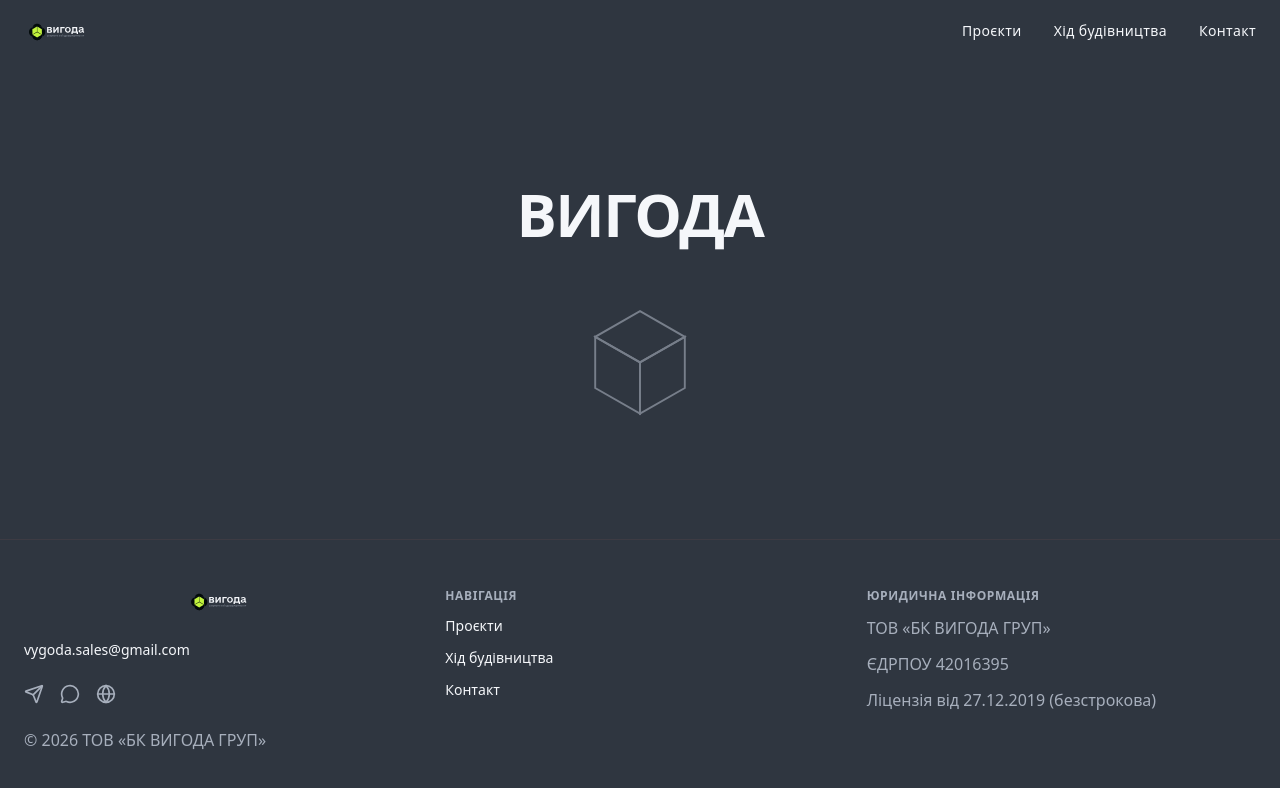
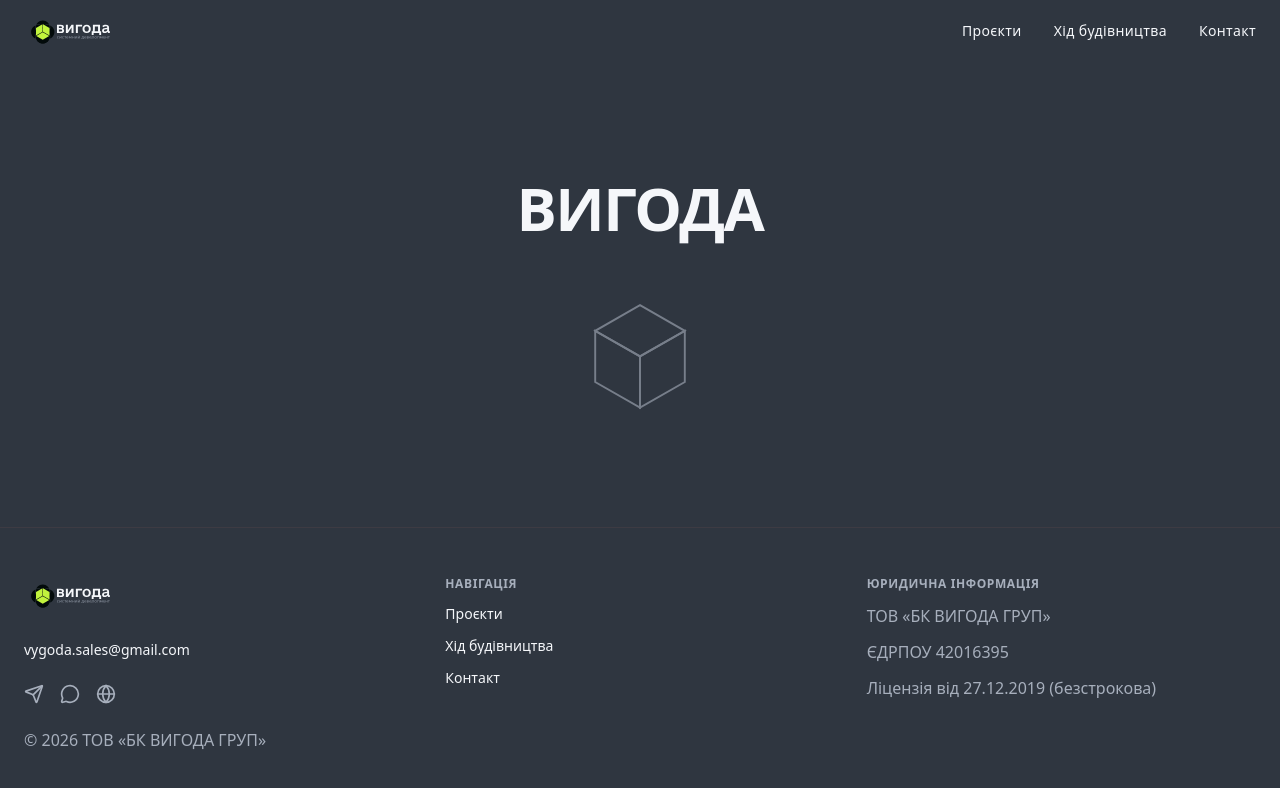
Before and after one commit to YaroslavPetrukha/vugoda-website, a React (Vite) app: page / in a window 1280 px wide. Shown: the top 788 px of the page. Built offline with nearby package versions, Linux system fonts and the light colour scheme; a web font is replaced by a local one.

Commit message:
fix: increase logo height h-7→h-10, add items-start to footer column

```diff
--- a/src/components/layout/Footer.tsx
+++ b/src/components/layout/Footer.tsx
@@ -16,8 +16,8 @@
     <footer className="mt-auto w-full border-t border-bg-surface bg-bg">
       <div className="mx-auto grid max-w-7xl grid-cols-3 gap-8 px-6 py-12">
         {/* Column 1: brand + contact + copyright */}
-        <div className="flex flex-col gap-6">
-          <Logo className="h-7 w-auto" title="ВИГОДА" />
+        <div className="flex flex-col items-start gap-6">
+          <Logo className="h-10 w-auto" title="ВИГОДА" />
           <a
             href="mailto:vygoda.sales@gmail.com"
             className="text-sm font-medium text-text hover:text-accent"
--- a/src/components/layout/Nav.tsx
+++ b/src/components/layout/Nav.tsx
@@ -18,7 +18,7 @@
     <header className="sticky top-0 z-50 w-full bg-bg">
       <nav className="mx-auto flex h-16 max-w-7xl items-center justify-between px-6">
         <Link to="/" aria-label="ВИГОДА — на головну" className="flex items-center">
-          <Logo className="h-7 w-auto" title="ВИГОДА" />
+          <Logo className="h-10 w-auto" title="ВИГОДА" />
         </Link>
         <ul className="flex items-center gap-8">
           <li>
```
